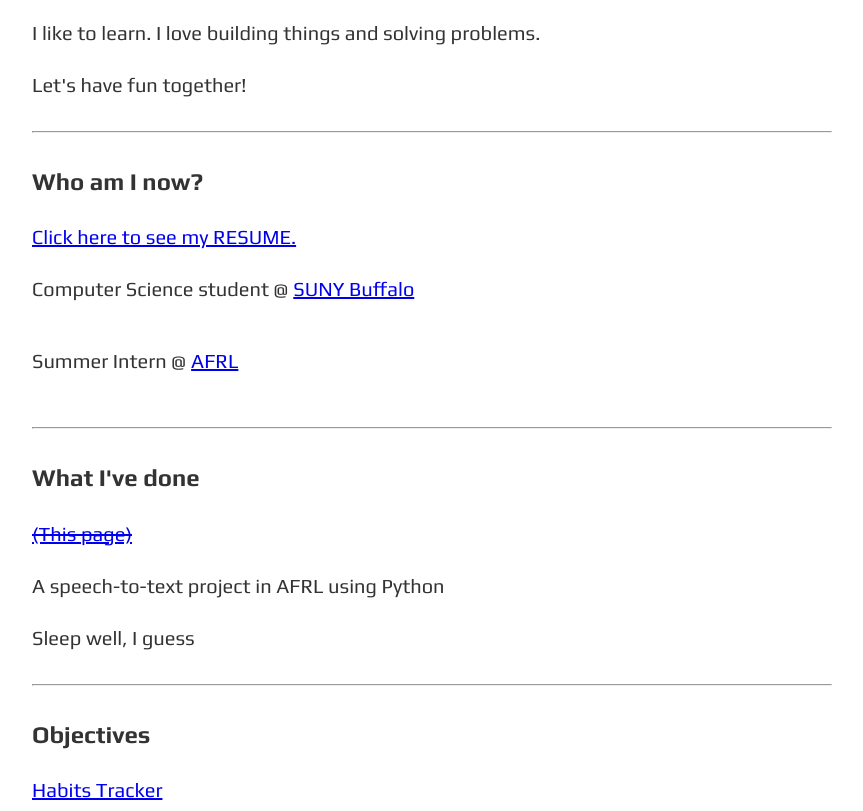
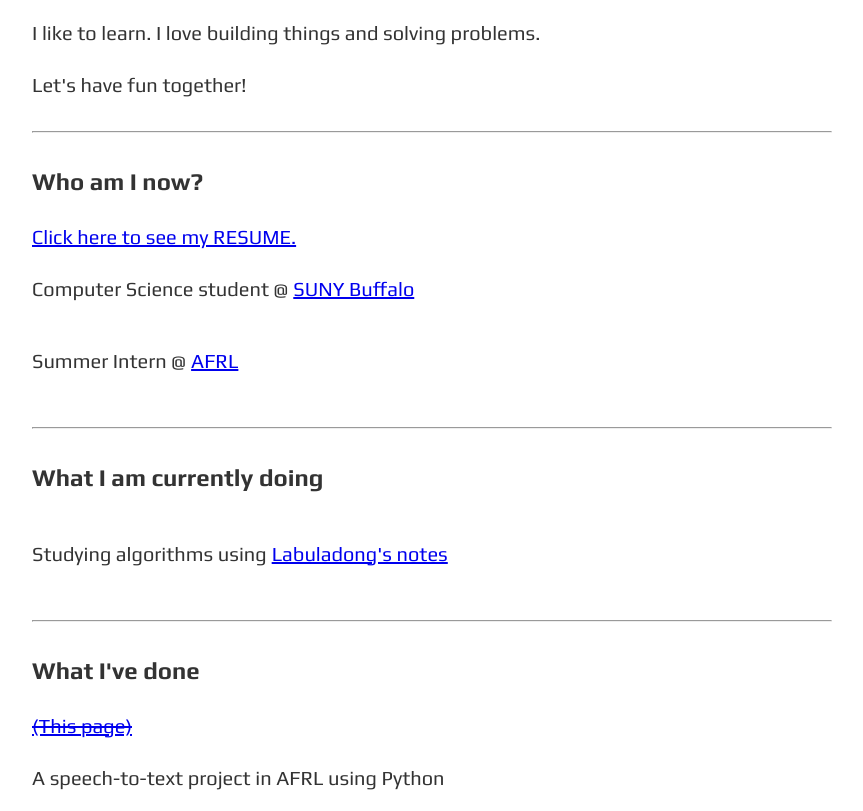
Before and after one commit to LiShaojun1126/Personal-blog, a plain HTML site: page index.html in a window 1280 px wide. Shown: the part 117-928 px from the top of the page, without its empty margins (208-1071 px from the left). Drawn offline with Linux system fonts and the light colour scheme.

Commit message:
add section currently doing

```diff
--- a/index.html
+++ b/index.html
@@ -51,6 +51,14 @@
 
     <hr>
     <div>
+        <h2>What I am currently doing</h2>
+        <div class = "sentence">
+            <h3>Studying algorithms using </h3>
+            <a href = "https://labuladong.online/algo/intro/visualize/" target="_blank">Labuladong's notes</a>
+        </div>
+    </div>
+    <hr>
+    <div>
         <h2>What I've done</h2>
         <h3><a href = "https://shaojunli.com"><s>(This page)</s></a></h3>
         <h3>A speech-to-text project in AFRL using Python</h3>
```
